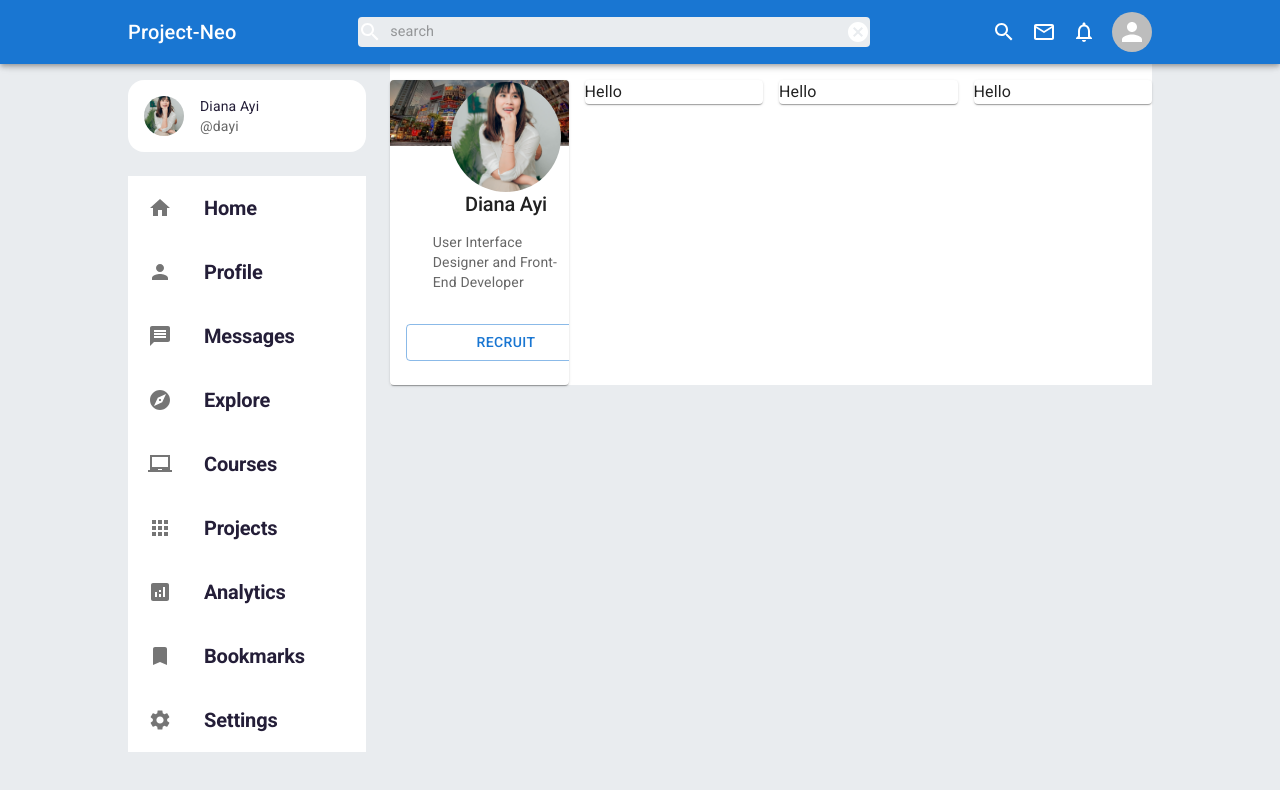
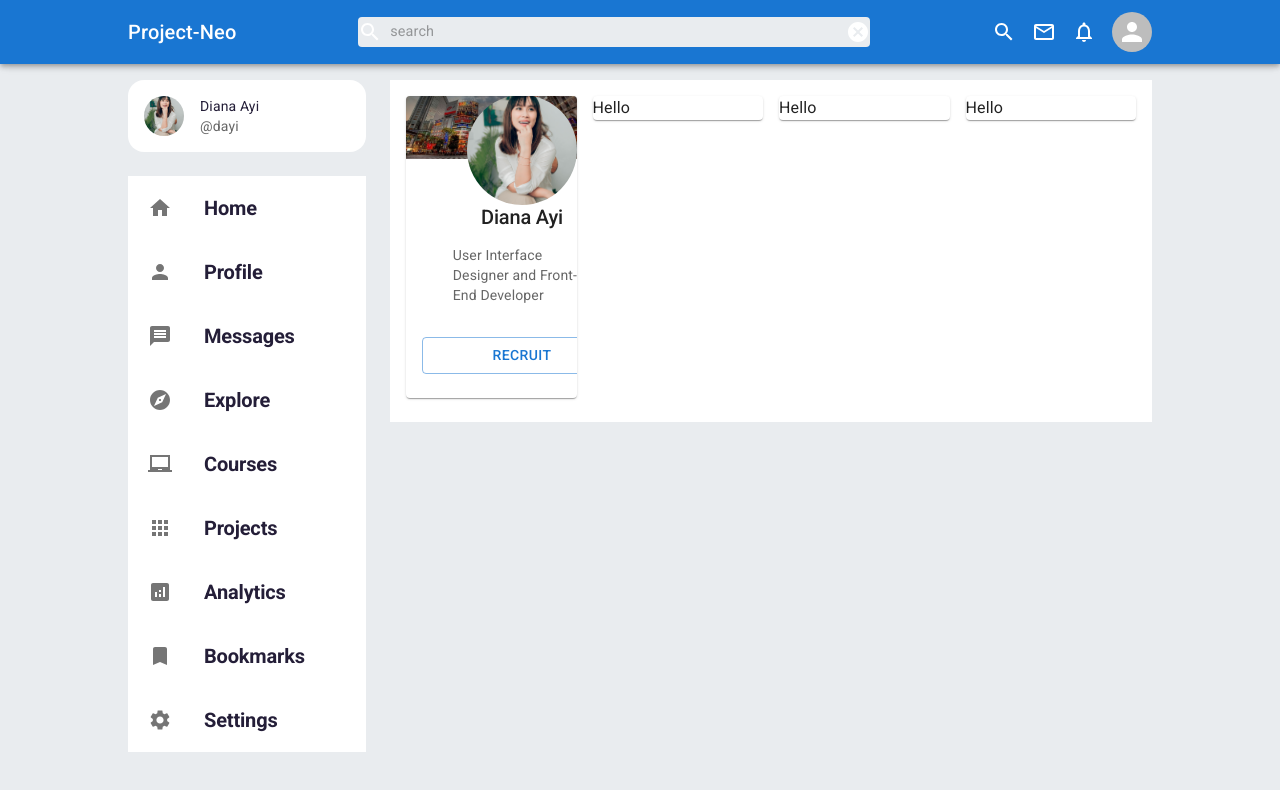
Before and after one commit to jpzambranoleon/project-neo-front-end, a React (Create React App) app: page /explore in a window 1280 px wide. Shown: the top 790 px of the page. Built offline with nearby package versions, Linux system fonts and the light colour scheme.

Commit message:
updated Users.jsx

```diff
--- a/src/pages/Explore/components/Users.jsx
+++ b/src/pages/Explore/components/Users.jsx
@@ -1,10 +1,11 @@
 import { Add, GitHub, Google, LinkedIn, Send } from "@mui/icons-material";
-import { Avatar, Box, Button, ButtonGroup, Card, CardContent, Grid, IconButton, ListItem, Stack, Typography } from "@mui/material";
+import { Avatar, Box, Button, ButtonGroup, Card, CardContent, Container, Grid, IconButton, ListItem, Stack, Typography } from "@mui/material";
 import UserCard from "./UserCard";
 
 const Users = () => {
     return (
         <Box sx={{ bgcolor: "white" }}>
+            <CardContent>
                 <Grid container spacing={2}>
                     <Grid item sm={3}>
                         <UserCard />
@@ -31,6 +32,7 @@ const Users = () => {
                         </Card>
                     </Grid>
                 </Grid>
+            </CardContent>
         </Box>
     );
 };
```
Lines whose indentation alone changed are shown as unchanged.
